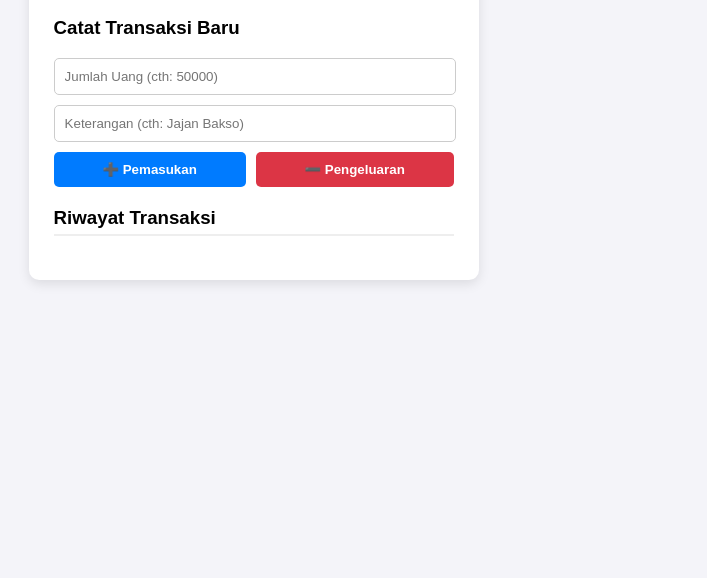
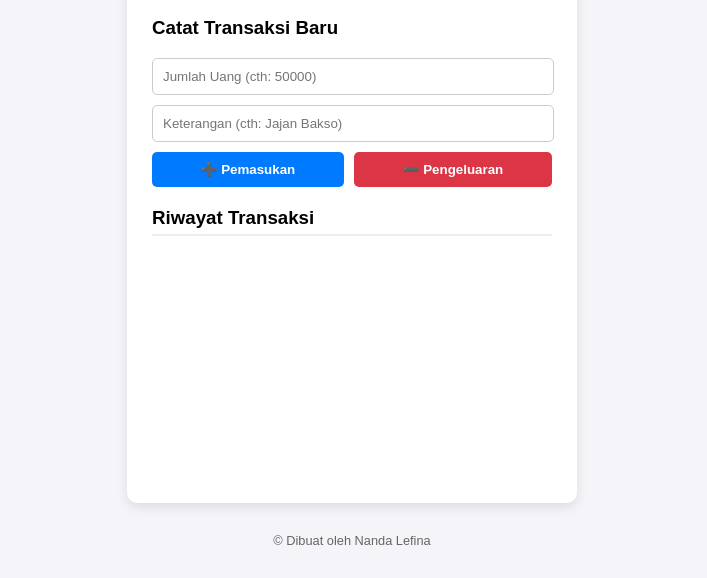
Before and after one commit to nandalefina1/Project5, a plain HTML site: page index.html in a window 1280 px wide. Shown: the part 262-840 px from the top of the page, without its empty margins (288-995 px from the left). Before the commit the page ends 800 px from the top, so only its background shows below. Drawn offline with Linux system fonts and the light colour scheme.

Commit message:
Update style.css

```diff
--- a/style.css
+++ b/style.css
@@ -3,8 +3,12 @@ body {
     background-color: #f4f4f9;
     margin: 0;
     padding: 20px;
+
+    /* PENTING: Mengatur body sebagai flex container vertikal */
     display: flex;
-    justify-content: center;
+    flex-direction: column;
+    align-items: center; /* Memposisikan konten di tengah horizontal */
+    min-height: 100vh; /* Agar body mengambil tinggi penuh layar */
 }
 
 .container {
@@ -14,6 +18,22 @@ body {
     box-shadow: 0 4px 12px rgba(0, 0, 0, 0.1);
     width: 100%;
     max-width: 400px;
+    /* Memberi ruang fleksibel agar footer terdorong ke bawah jika konten kurang */
+    flex-grow: 1;
+}
+
+/* _________________________________ */
+/* GAYA FOOTER */
+/* _________________________________ */
+footer {
+    margin-top: 20px;
+    padding: 10px;
+    /* Batasi lebar footer agar sejajar dengan container */
+    width: 100%;
+    max-width: 400px;
+    text-align: center;
+    color: #666;
+    font-size: 0.8em;
 }
 
 h1 {
@@ -22,9 +42,8 @@ h1 {
     margin-bottom: 20px;
 }
 
-/* Saldo Box Styling */
 .saldo-box {
-    background-color: #4CAF50; /* Hijau */
+    background-color: #4CAF50;
     color: white;
     padding: 15px;
     border-radius: 8px;
@@ -38,7 +57,6 @@ h1 {
     margin: 5px 0 0 0;
 }
 
-/* Form Styling */
 .form-container input {
     width: calc(100% - 20px);
     padding: 10px;
@@ -64,14 +82,13 @@ h1 {
 }
 
 .btn-pemasukan {
-    background-color: #007bff; /* Biru */
+    background-color: #007bff;
 }
 
 .btn-pengeluaran {
-    background-color: #dc3545; /* Merah */
+    background-color: #dc3545;
 }
 
-/* Riwayat Styling */
 .riwayat-container h3 {
     border-bottom: 2px solid #eee;
     padding-bottom: 5px;
```
